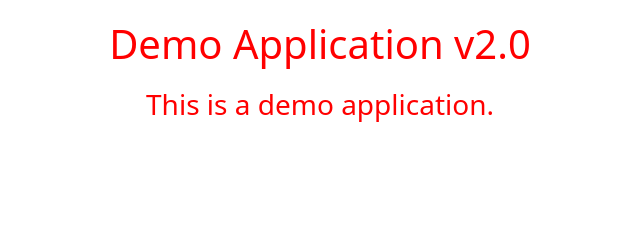
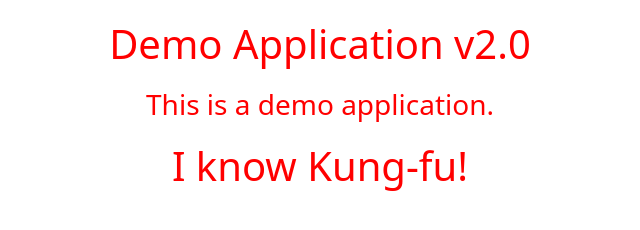
Before and after one commit to utkarshpratap2002/automated-delivery, a plain HTML site: page index.html in a window 1280 px wide. Shown: the whole page, without its empty margins (320-960 px from the left). Drawn offline with nearby package versions, Linux system fonts and the light colour scheme.

Commit message:
version:v4

```diff
--- a/index.html
+++ b/index.html
@@ -24,6 +24,7 @@
     <div class="container">
       <h1>Demo Application v2.0</h1>
       <h3>This is a demo application.</h3>
+      <h1> I know Kung-fu! </h1>
     </div>
   </body>
 </html>
```
Also changed, not shown: 1 other file.
